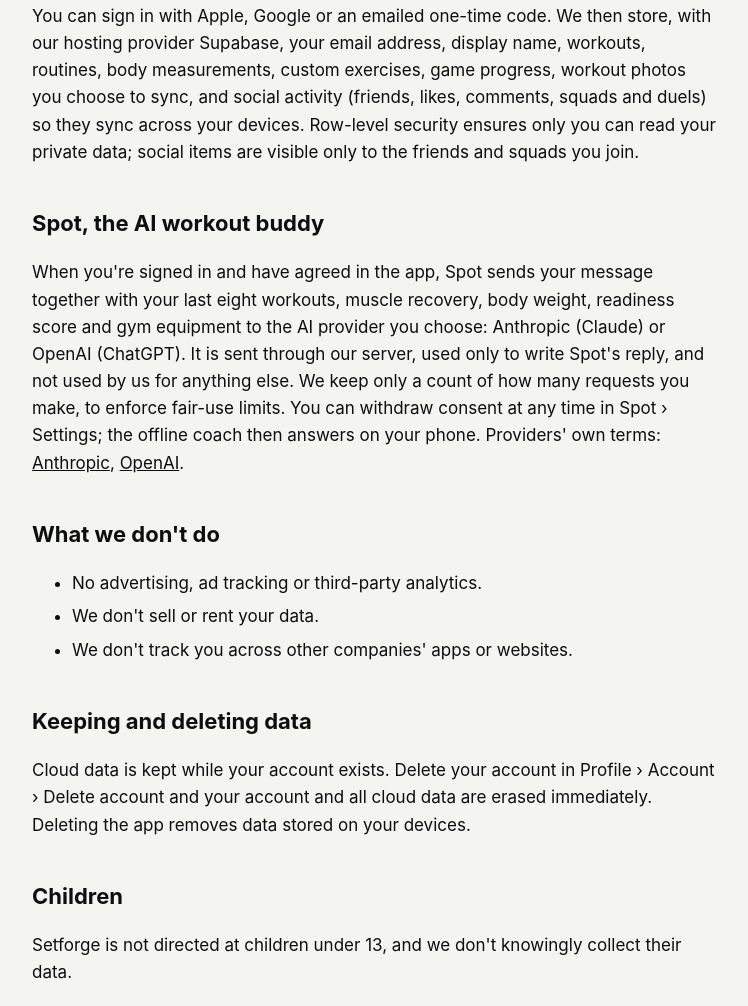
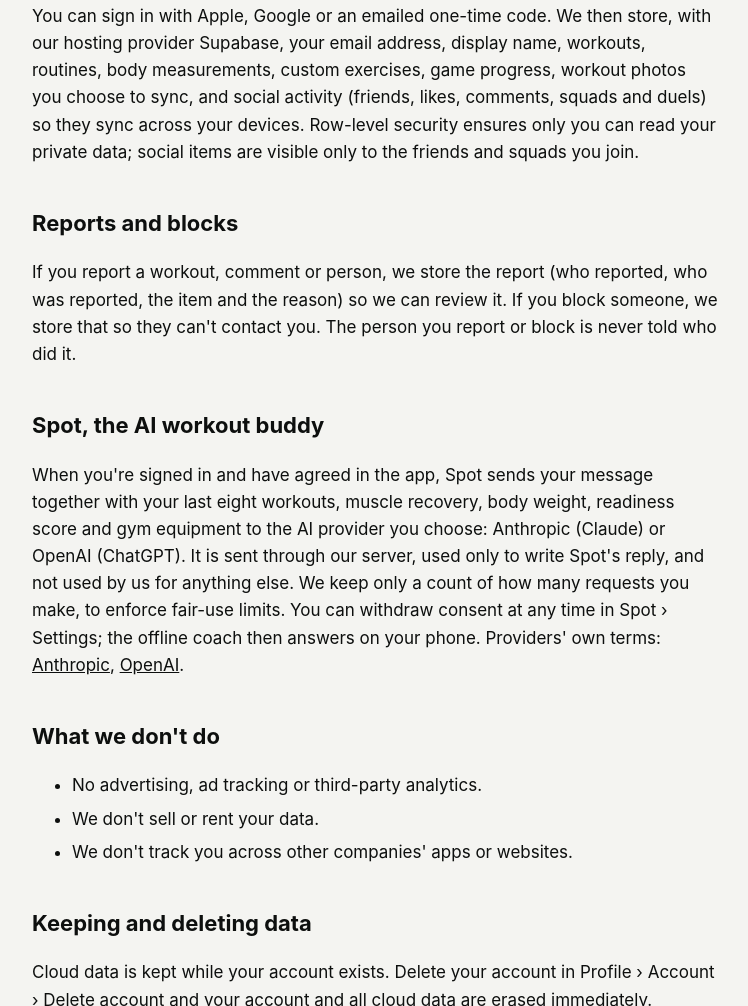
Before and after one commit to yashsinghal/setforge, a plain HTML site: page privacy.html in a window 1280 px wide. Shown: the part 972-1978 px from the top of the page, without its empty margins (264-1012 px from the left). Drawn offline with Linux system fonts and the light colour scheme.

Commit message:
Add files via upload

```diff
--- a/privacy.html
+++ b/privacy.html
@@ -9,6 +9,8 @@
 <p>Motion data from your Apple Watch and iPhone is processed on the device to count reps and is not uploaded. The camera is used only when you take a workout or equipment photo.</p>
 <h2>If you create an account</h2>
 <p>You can sign in with Apple, Google or an emailed one-time code. We then store, with our hosting provider Supabase, your email address, display name, workouts, routines, body measurements, custom exercises, game progress, workout photos you choose to sync, and social activity (friends, likes, comments, squads and duels) so they sync across your devices. Row-level security ensures only you can read your private data; social items are visible only to the friends and squads you join.</p>
+<h2>Reports and blocks</h2>
+<p>If you report a workout, comment or person, we store the report (who reported, who was reported, the item and the reason) so we can review it. If you block someone, we store that so they can't contact you. The person you report or block is never told who did it.</p>
 <h2>Spot, the AI workout buddy</h2>
 <p>When you're signed in and have agreed in the app, Spot sends your message together with your last eight workouts, muscle recovery, body weight, readiness score and gym equipment to the AI provider you choose: Anthropic (Claude) or OpenAI (ChatGPT). It is sent through our server, used only to write Spot's reply, and not used by us for anything else. We keep only a count of how many requests you make, to enforce fair-use limits. You can withdraw consent at any time in Spot › Settings; the offline coach then answers on your phone. Providers' own terms: <a href="https://www.anthropic.com/legal/privacy">Anthropic</a>, <a href="https://openai.com/policies/privacy-policy">OpenAI</a>.</p>
 <h2>What we don't do</h2>
```
Also changed, not shown: support.html (+1 -0 lines).
